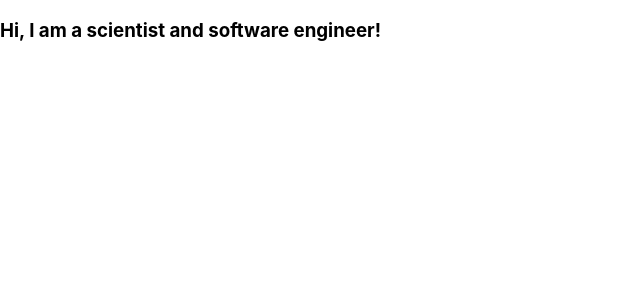
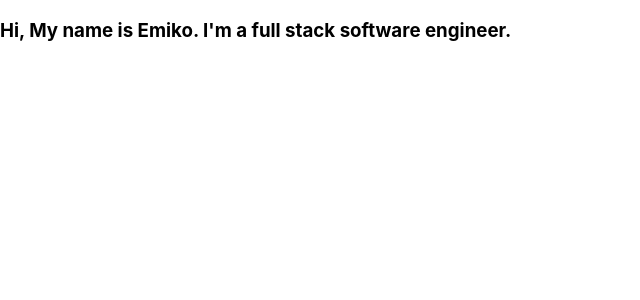
Before and after one commit to ejpijoan/myPortfolio, a React (Create React App) app: page / in a window 1280 px wide. Shown: the top 300 px of the page, without its empty margins (0-640 px from the left). Built offline with nearby package versions, Linux system fonts and the light colour scheme.

Commit message:
renames Home to Intro and edits intro phrase

```diff
--- a/src/components/Home.js
+++ /dev/null
@@ -1,7 +0,0 @@
-import React from 'react';
-
-function Home () {
-        return <h3>Hi, I am a scientist and software engineer!</h3>
-}
-
-export default Home;
--- /dev/null
+++ b/src/components/Intro.js
@@ -0,0 +1,7 @@
+import React from 'react';
+
+function Intro () {
+        return <h3>Hi, My name is Emiko. I'm a full stack software engineer.</h3>
+}
+
+export default Intro;
--- a/src/containers/Profile.js
+++ b/src/containers/Profile.js
@@ -1,10 +1,10 @@
 import React, {Component} from 'react';
-import Home from '../components/Home'
+import Intro from '../components/Intro'
 
 class Profile extends Component {
     render() {
         return (
-            <Home/>
+            <Intro/>
         )
     }
 }
```
